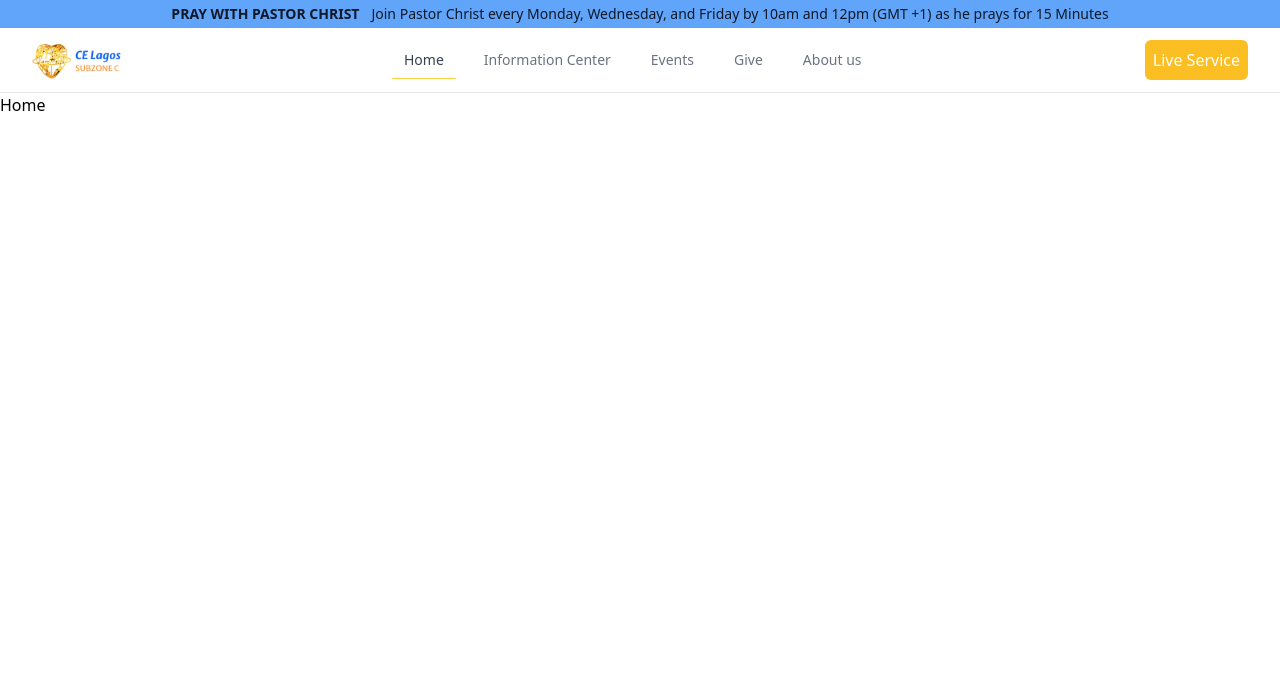
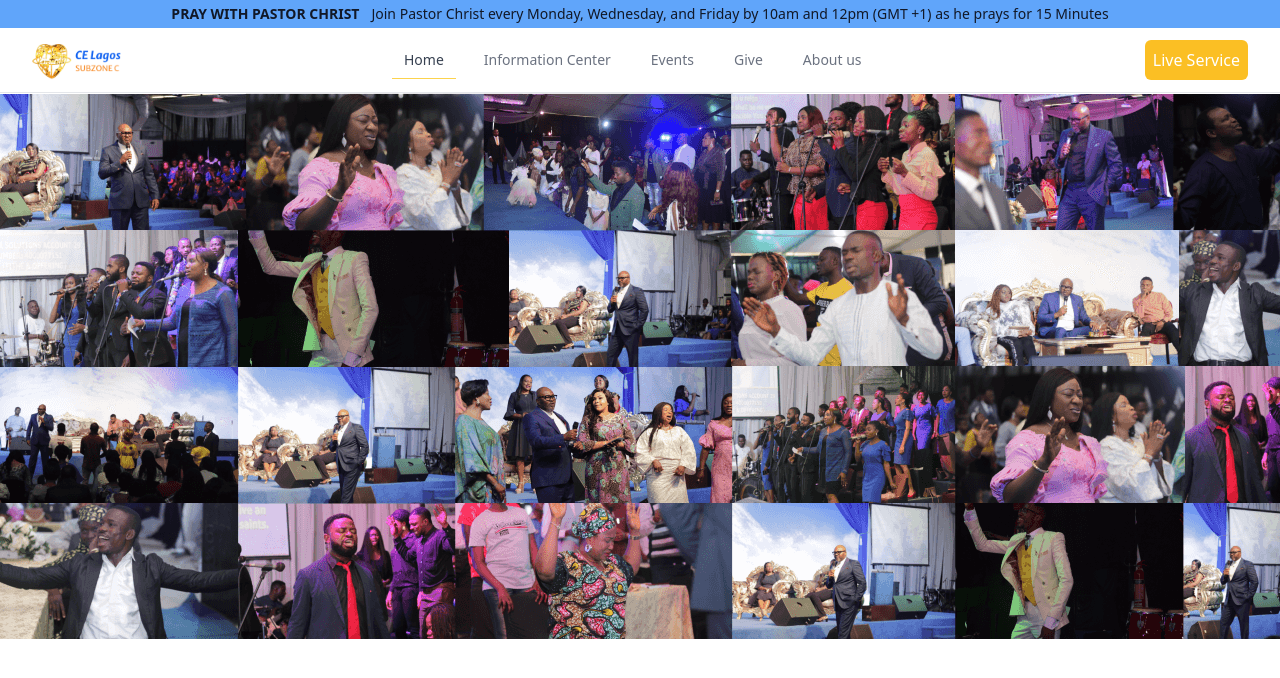
Before and after one commit to wilfredcloud/celszc, a React (Vite) app: page / in a window 1280 px wide. Shown: the top 678 px of the page. Built offline with nearby package versions, Linux system fonts and the light colour scheme.

Commit message:
Make some changes to reflect updates in other component

```diff
--- a/src/App.jsx
+++ b/src/App.jsx
@@ -5,7 +5,7 @@ import { Home, Login } from './pages'
 import { Marquee, Navbar } from './components'
 
 const App = () => (
-  <Box>
+  <div>
     <Marquee/>
     <Navbar/>
     <BrowserRouter>
@@ -14,7 +14,7 @@ const App = () => (
         <Route path='/login' element={<Login/>} />
       </Routes>
     </BrowserRouter>
-  </Box>
+  </div>
 )
 
 export default App
--- a/src/pages/Home.jsx
+++ b/src/pages/Home.jsx
@@ -1,8 +1,11 @@
 import React from 'react'
+import { Hero } from "../components"
 
 const Home = () => {
   return (
-    <div>Home</div>
+    <div >
+      <Hero/>
+    </div>
   )
 }
 
```
